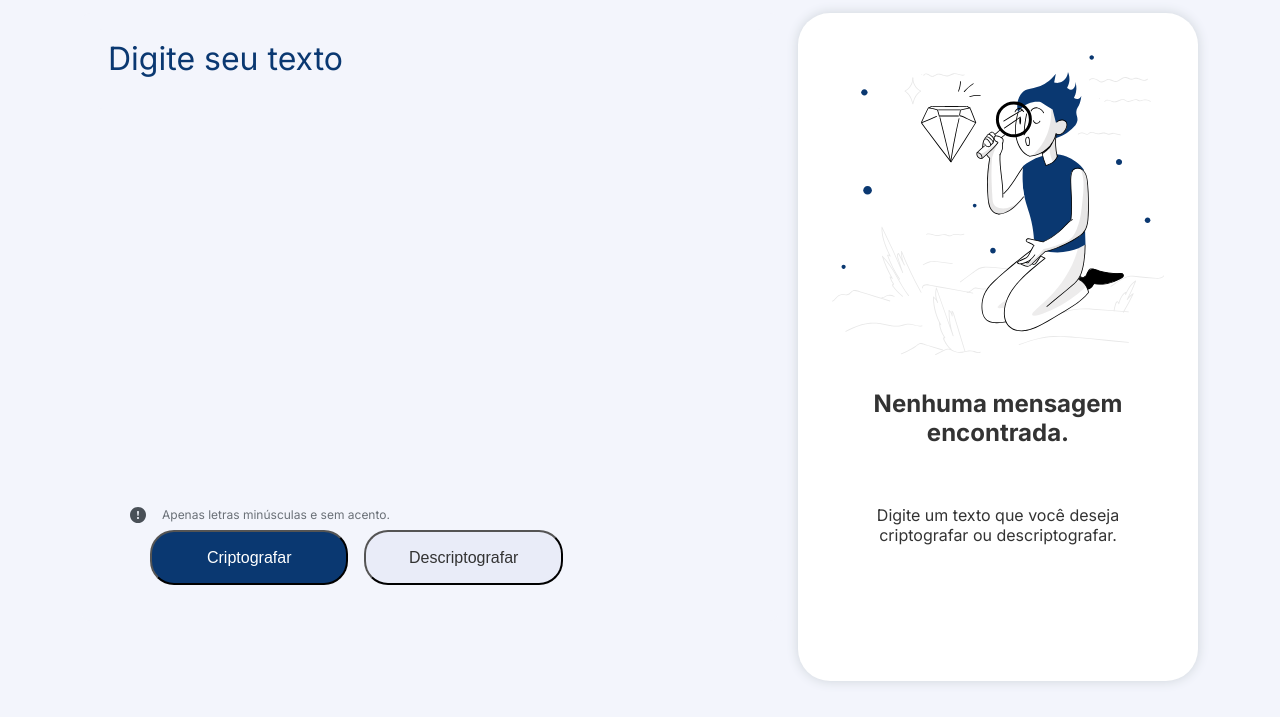
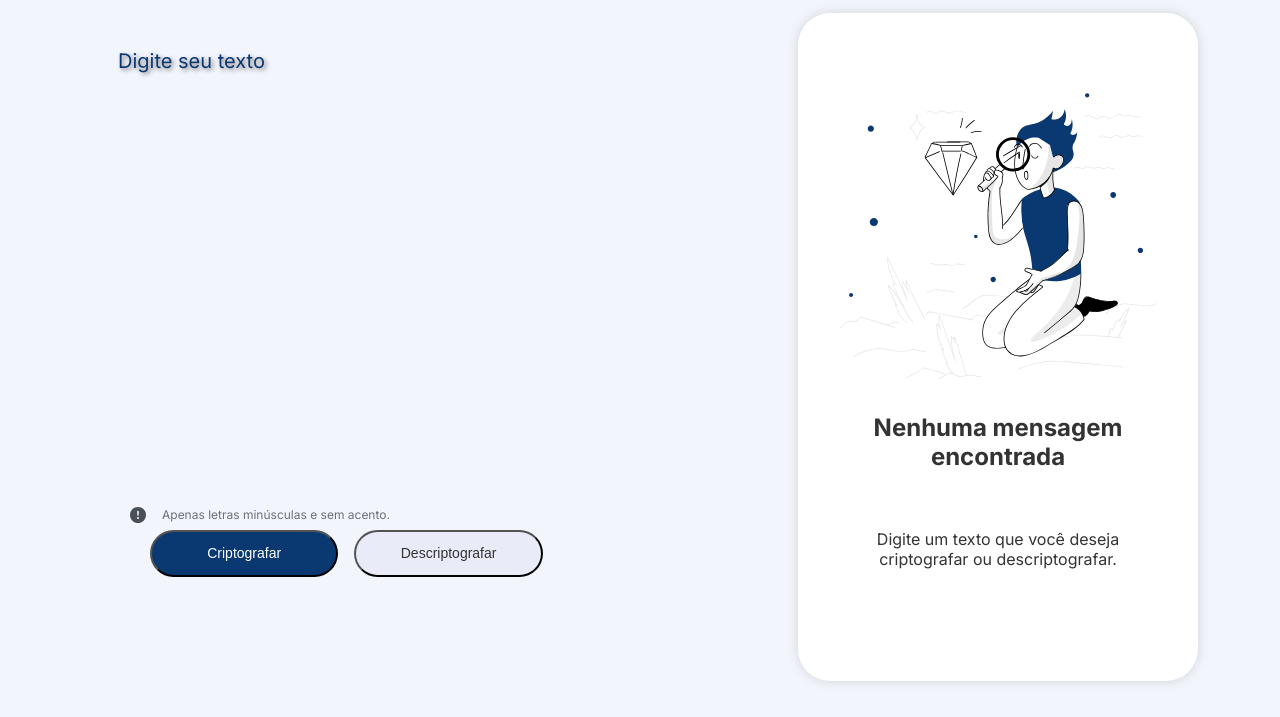
Before and after one commit to anaeggerdemier/decodificador-alura, a plain HTML site: page index.html in a window 1280 px wide. Shown: the part 123-840 px from the top of the page. Drawn offline with Linux system fonts and the light colour scheme.

Commit message:
adicionando eventos e corrigindo a semantica

```diff
--- a/index.html
+++ b/index.html
@@ -17,7 +17,7 @@
 
     <main class="container-wrapper">
         <section class="container">
-            <textarea id="texto" class="texto-editavel" placeholder="Digite seu texto" data-limit="200"></textarea>
+            <textarea id="texto" class="texto-editavel" placeholder="Digite seu texto" data-limit="200" oninput="autoResizeTextEdit(this)"></textarea>
             <section class="actions-container">
                 <div class="alert-container">
                     <div class="alert-icon" aria-hidden="true"></div>
@@ -34,7 +34,7 @@
         <section class="container-resultado">
             <div class="resultado">
                 <img id="imagem1" src="assets/Imagem-1.svg" alt="Imagem vetorial de uma menina procurando com uma lupa, representando a busca de informações, desenvolvida pela Alura">
-                <p id="digiteMensagem">Nenhuma mensagem encontrada.</p>
+                <p id="digiteMensagem">Nenhuma mensagem encontrada</p>
                 <p id="mensagemResultado">Digite um texto que você deseja criptografar ou descriptografar.</p>
                 <button id="btn-copy" class="btn-copy">Copiar</button>
             </div>
--- a/script.js
+++ b/script.js
@@ -128,4 +128,9 @@ function configurarEventos() {
     textoElemento.addEventListener("input", verificarTamanhoTexto);
 }
 
+function autoResizeTextEdit(textarea) {
+    textarea.style.height = 'auto';
+    textarea.style.height = (textarea.scrollHeight + 96) + 'px';
+}
+
 document.addEventListener("DOMContentLoaded", configurarEventos);
--- a/styles.css
+++ b/styles.css
@@ -70,12 +70,10 @@ h1 {
     display: flex;
     flex-direction: column;
     margin-bottom: 3.75rem;
-    border: none;
 }
 
 .container-resultado {
     display: grid;
-    grid-template-rows: auto auto auto;
     row-gap: 1rem;
     justify-items: center;
     align-items: center;
@@ -120,6 +118,8 @@ h1 {
     outline: none;
     resize: vertical;
     resize: none;
+    text-shadow: 2px 2px 4px rgba(0, 0, 0, 0.5);
+    overflow: auto;
 }
 
 .texto-editavel::placeholder {
@@ -252,7 +252,7 @@ button.btn-copy.visible {
     box-sizing: border-box;
 }
 
-@media (min-width: 768px) and (max-width: 1384x) {
+@media (min-width: 768px) and (max-width: 1384px) {
     body {
         font-size: 1rem;
     }
```
